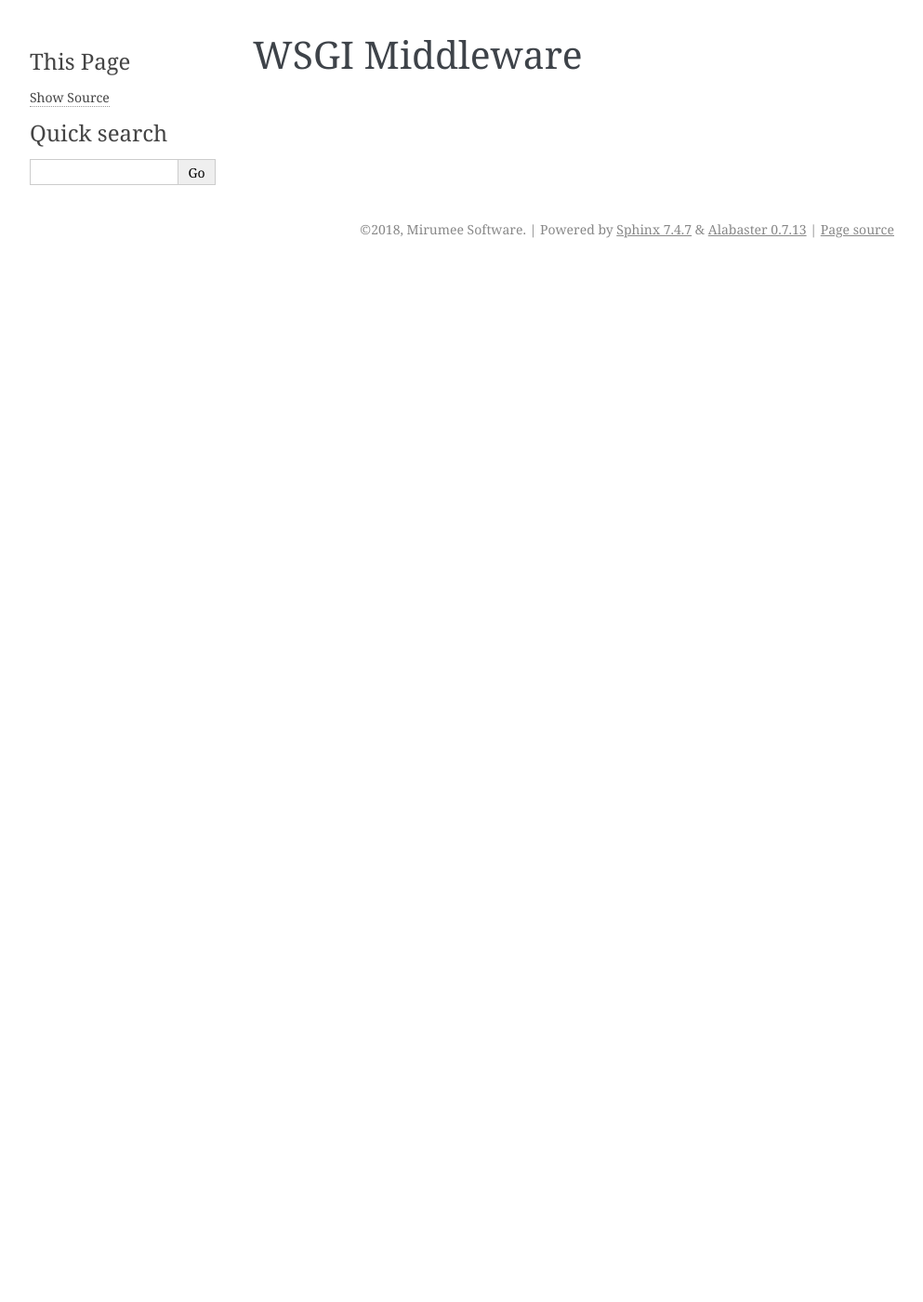
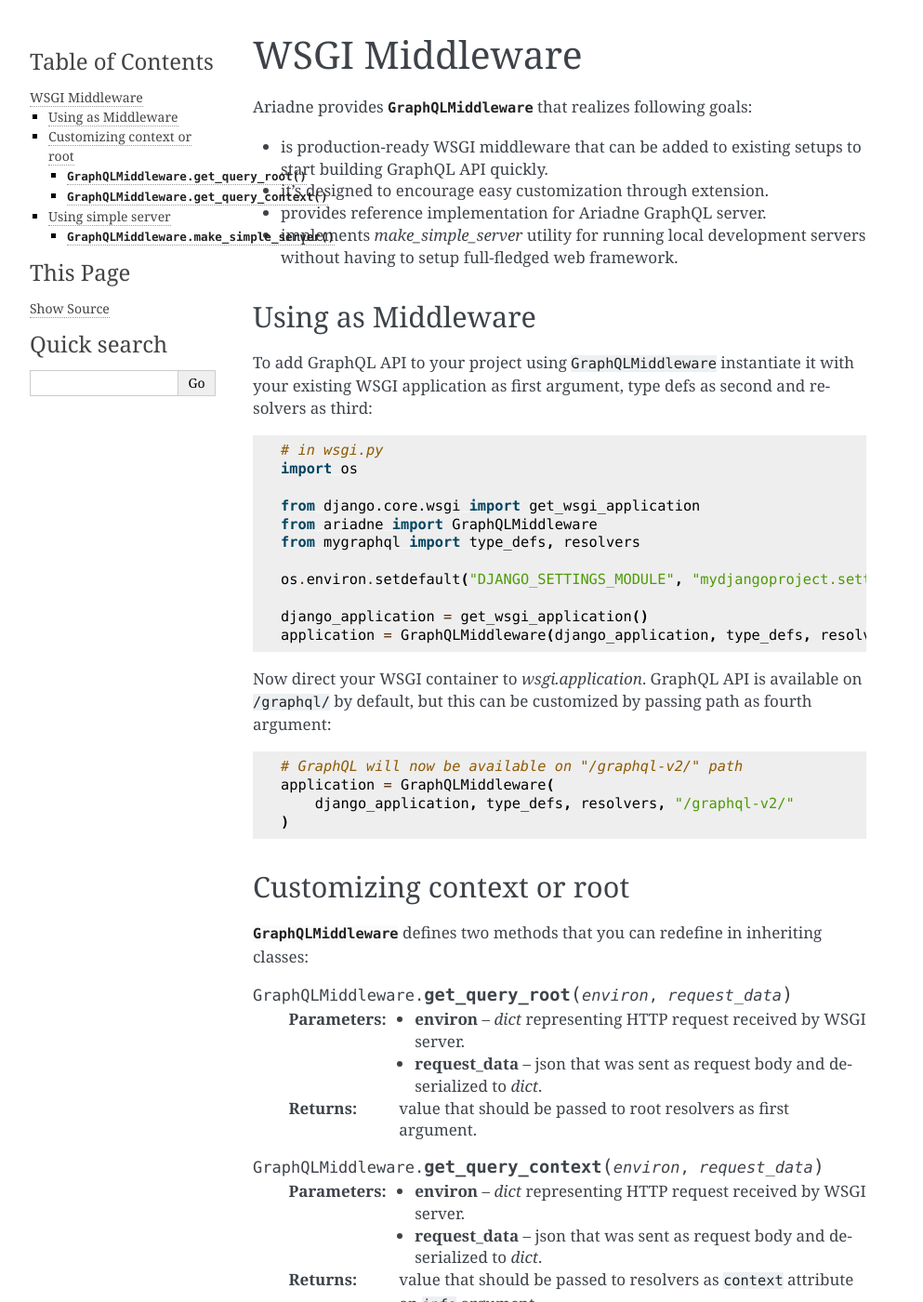
Before and after one commit to mirumee/ariadne, a Sphinx documentation site: the page built from docs/wsgi-middleware.rst, in a window 1280 px wide and 1400 px high. Shown: the whole window at 93% size, without its empty margins (148-1141 px from the left). Built offline with Sphinx 7.4.7, drawn with Linux system fonts in a browser that asks for light colours; some of the changed text lies outside the part shown.

Commit message:
Document modularization and wsgi middleware

```diff
--- a/docs/index.rst
+++ b/docs/index.rst
@@ -29,5 +29,6 @@ Table of contents
    error-messaging
    scalars
    enums
+   modularization
    wsgi-middleware
    custom-server
--- a/docs/wsgi-middleware.rst
+++ b/docs/wsgi-middleware.rst
@@ -1,2 +1,95 @@
 WSGI Middleware
 ===============
+
+.. module:: ariadne
+
+Ariadne provides :py:class:`GraphQLMiddleware` that realizes following goals:
+
+- is production-ready WSGI middleware that can be added to existing setups to start building GraphQL API quickly.
+- it's designed to encourage easy customization through extension.
+- provides reference implementation for Ariadne GraphQL server.
+- implements `make_simple_server` utility for running local development servers without having to setup full-fledged web framework.
+
+
+Using as Middleware
+-------------------
+
+To add GraphQL API to your project using ``GraphQLMiddleware`` instantiate it with your existing WSGI application as first argument, type defs as second and resolvers as third::
+
+    # in wsgi.py
+    import os
+
+    from django.core.wsgi import get_wsgi_application
+    from ariadne import GraphQLMiddleware
+    from mygraphql import type_defs, resolvers
+
+    os.environ.setdefault("DJANGO_SETTINGS_MODULE", "mydjangoproject.settings")
+
+    django_application = get_wsgi_application()
+    application = GraphQLMiddleware(django_application, type_defs, resolvers)
+
+Now direct your WSGI container to `wsgi.application`. GraphQL API is available on ``/graphql/`` by default, but this can be customized by passing path as fourth argument::
+
+    # GraphQL will now be available on "/graphql-v2/" path
+    application = GraphQLMiddleware(
+        django_application, type_defs, resolvers, "/graphql-v2/"
+    )
+
+
+Customizing context or root
+---------------------------
+
+:py:class:`GraphQLMiddleware` defines two methods that you can redefine in inheriting classes:
+
+.. method:: GraphQLMiddleware.get_query_root(environ, request_data)
+
+    :param environ: `dict` representing HTTP request received by WSGI server.
+    :param request_data: json that was sent as request body and deserialized to `dict`.
+    :return: value that should be passed to root resolvers as first argument.
+
+.. method:: GraphQLMiddleware.get_query_context(environ, request_data)
+
+    :param environ: `dict` representing HTTP request received by WSGI server.
+    :param request_data: json that was sent as request body and deserialized to `dict`.
+    :return: value that should be passed to resolvers as ``context`` attribute on ``info`` argument.
+
+Following example shows custom GraphQL middleware that defines its own root and context::
+
+
+    from ariadne import GraphQLMiddleware:
+    from . import DataLoader, MyContext
+
+
+    class MyGraphQLMiddleware(GraphQLMiddleware):
+        def get_query_root(self, environ, request_data):
+            return DataLoader(environ)
+
+        def get_query_context(self, environ, request_data):
+            return MyContext(environ, request_data)
+
+
+Using simple server
+-------------------
+
+:py:class:`GraphQLMiddleware` and inheriting types define class method ``make_simple_server`` with following signature:
+
+.. method:: GraphQLMiddleware.make_simple_server(type_defs, resolvers, host="127.0.0.1", port=8888)
+
+    :param type_defs: `str` or list of `str` with SDL for type definitions.
+    :param resolvers: `dict` or list of `dict` with resolvers.
+    :param host: `str` of host on which simple server should list.
+    :param port: `int` of port on which simple server should run.
+    :return: instance of :py:class:`wsgiref.simple_server.WSGIServer` with middleware running as WSGI app handling *all* incoming requests.
+
+The ``make_simple_server`` respects inheritance chain, so you can use it in custom classes inheriting from ``GraphQLMiddleware``::
+
+    from ariadne import GraphQLMiddleware:
+    from . import type_defs, resolvers
+
+
+    class MyGraphQLMiddleware(GraphQLMiddleware):
+        def get_query_context(self, environ, request_data):
+            return MyContext(environ, request_data)
+
+    simple_server = MyGraphQLMiddleware(type_defs, resolvers)
+    simple_server.serve_forever()  # info.context will now be instance of MyContext
```
Also changed, not shown: docs/modularization.rst (added, +56 -0 lines).
